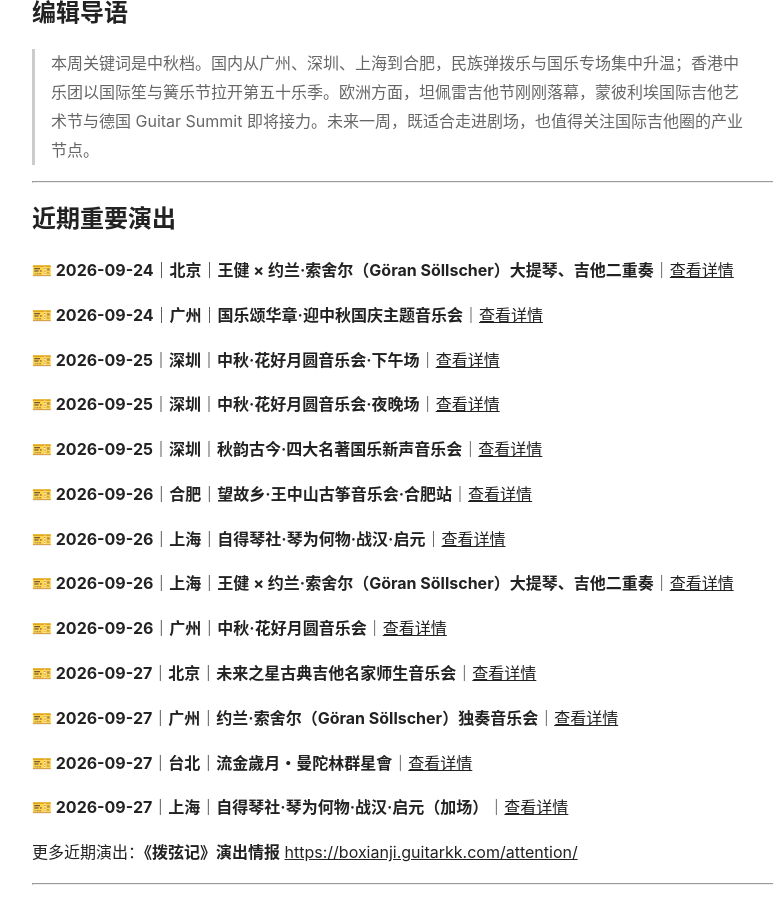
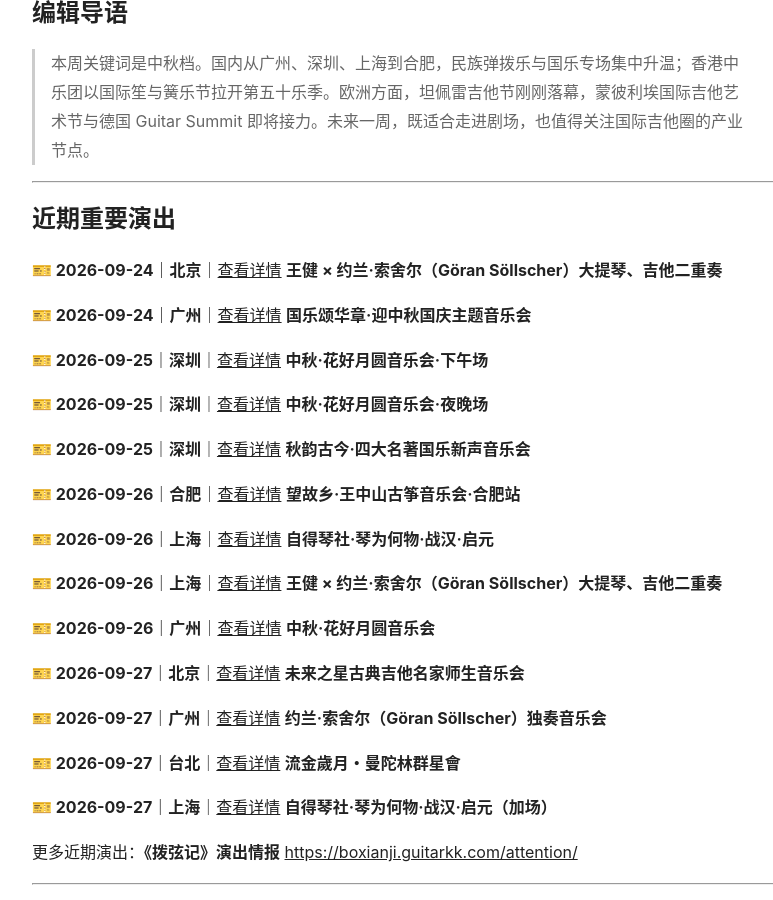
Before and after one commit to KeenKwok/boxianji, a Jekyll site: the page built from weekly/2026-09-19.md, in a window 1280 px wide and 900 px high, scrolled down 638 px. Shown: the whole window, without its empty margins (228-1001 px from the left). Built offline with Jekyll 4.4.1, drawn with Linux system fonts in a browser that asks for light colours; part of the change alters nothing that is shown.

Commit message:
更新 2026-09-19.md

```diff
--- a/weekly/2026-09-19.md
+++ b/weekly/2026-09-19.md
@@ -22,7 +22,8 @@ title: 弹拨乐一周简报（2026.09.13—09.19）
 
 {% for event in events %}
   {% if event.date >= start and event.date <= end %}
-  **🎫 {{ event.date }}｜{{ event.city }}｜{{ event.title }}**｜[查看详情]({{ event.link }})
+  **🎫 {{ event.date }}｜{{ event.city }}**｜[查看详情]({{ event.link }})
+  **{{ event.title }}**
   {% endif %}
 {% endfor %}
 
```
